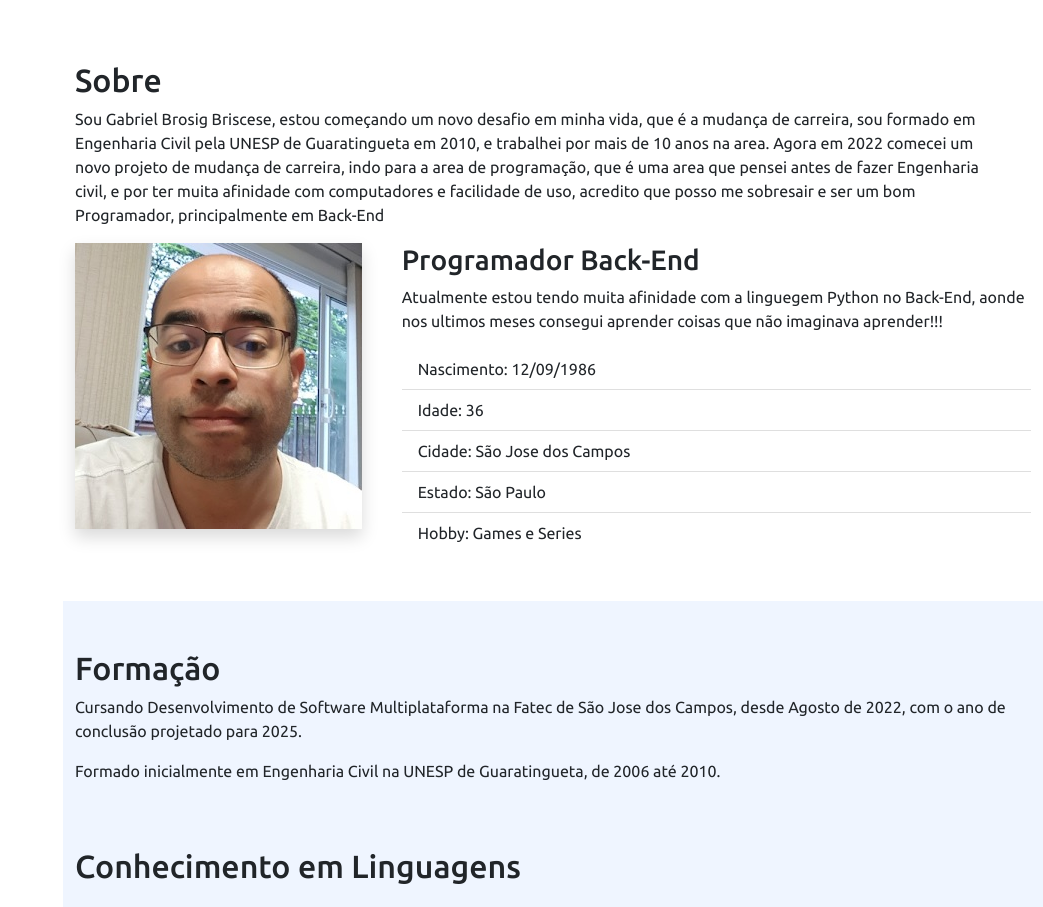
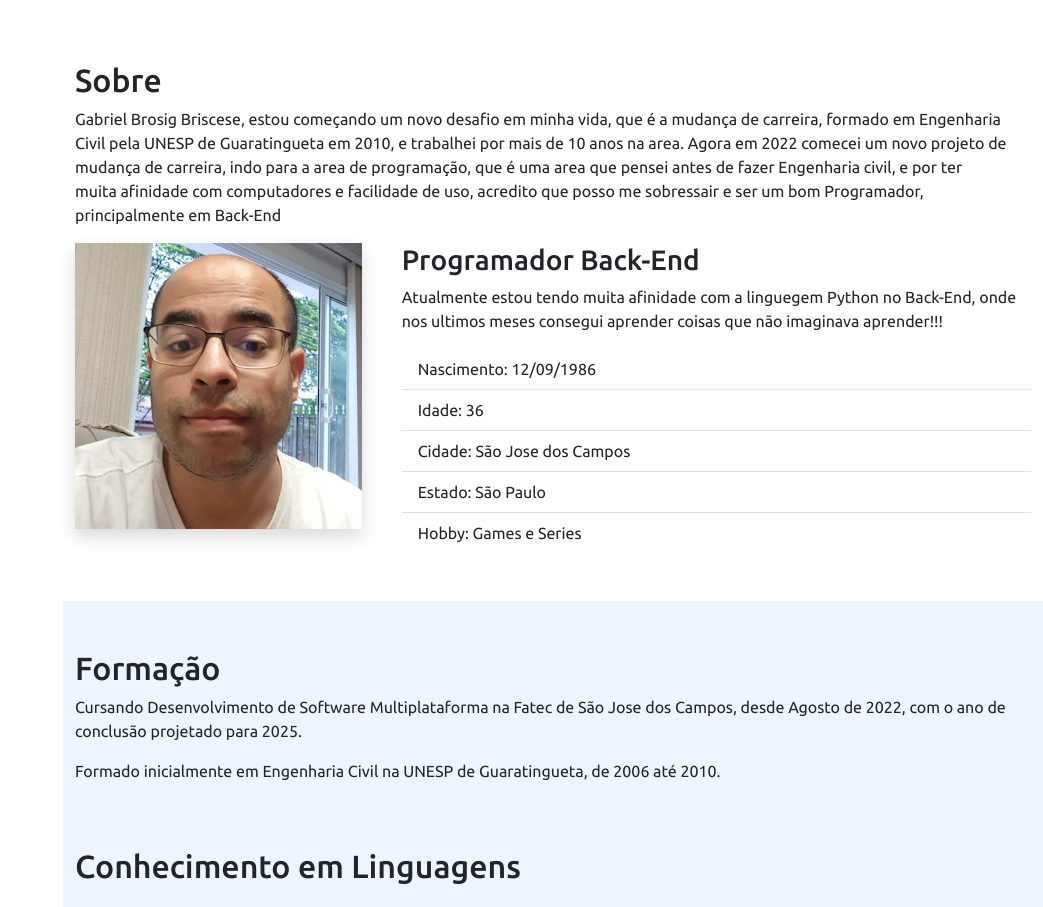
Before and after one commit to Briscese/tarefa_design_1, a plain HTML site: page templates/index.html in a window 1280 px wide. Shown: the part 803-1710 px from the top of the page, without its empty margins (237-1280 px from the left). Drawn offline with nearby package versions, Linux system fonts and the light colour scheme.

Commit message:
correção de erros de portugues

```diff
--- a/templates/index.html
+++ b/templates/index.html
@@ -7,7 +7,7 @@
     <link rel="stylesheet" href="/static/bootstrap/css/bootstrap.css">
     <link rel="stylesheet" href="/static/style.css">
     <link rel="stylesheet" href="https://cdn.jsdelivr.net/npm/bootstrap-icons@1.10.2/font/bootstrap-icons.css">
-    <title>Portifolio - Gabriel Brosig Briscese</title>
+    <title>Portifólio - Gabriel Brosig Briscese</title>
 </head>
 <body >
     <i class="bi bi-list menu-mobile"></i>
@@ -71,7 +71,7 @@
             <div class="row w-100">
                 <div class="col-md-12">
                     <h2 class="pt-3">Sobre</h2>
-                    <p> Sou Gabriel Brosig Briscese, estou começando um novo desafio em minha vida, que é a mudança de carreira, sou formado em Engenharia Civil pela UNESP de Guaratingueta em 2010, e trabalhei por mais de 10 anos na area. Agora em 2022 comecei um novo projeto de mudança de carreira, indo para a area de programação, que é uma area que pensei antes de fazer Engenharia civil, e por ter muita afinidade com computadores e facilidade de uso, acredito que posso me sobresair e ser um bom Programador, principalmente em Back-End</p>
+                    <p> Gabriel Brosig Briscese, estou começando um novo desafio em minha vida, que é a mudança de carreira, formado em Engenharia Civil pela UNESP de Guaratingueta em 2010, e trabalhei por mais de 10 anos na area. Agora em 2022 comecei um novo projeto de mudança de carreira, indo para a area de programação, que é uma area que pensei antes de fazer Engenharia civil, e por ter muita afinidade com computadores e facilidade de uso, acredito que posso me sobressair e ser um bom Programador, principalmente em Back-End</p>
                 </div>
 
             </div>
@@ -81,7 +81,7 @@
                 </div>
                 <div class="col-md-8">
                     <h3>Programador Back-End</h3>
-                    <p> Atualmente estou tendo muita afinidade com a linguegem Python no Back-End, aonde nos ultimos meses consegui aprender coisas que não imaginava aprender!!!</p>
+                    <p> Atualmente estou tendo muita afinidade com a linguegem Python no Back-End, onde nos ultimos meses consegui aprender coisas que não imaginava aprender!!!</p>
 
                     <ul class="list-group list-group-flush">
                         <li class="list-group-item">Nascimento: 12/09/1986</li>
```
Also changed, not shown: Entrega Final Fabricio.txt (added).
